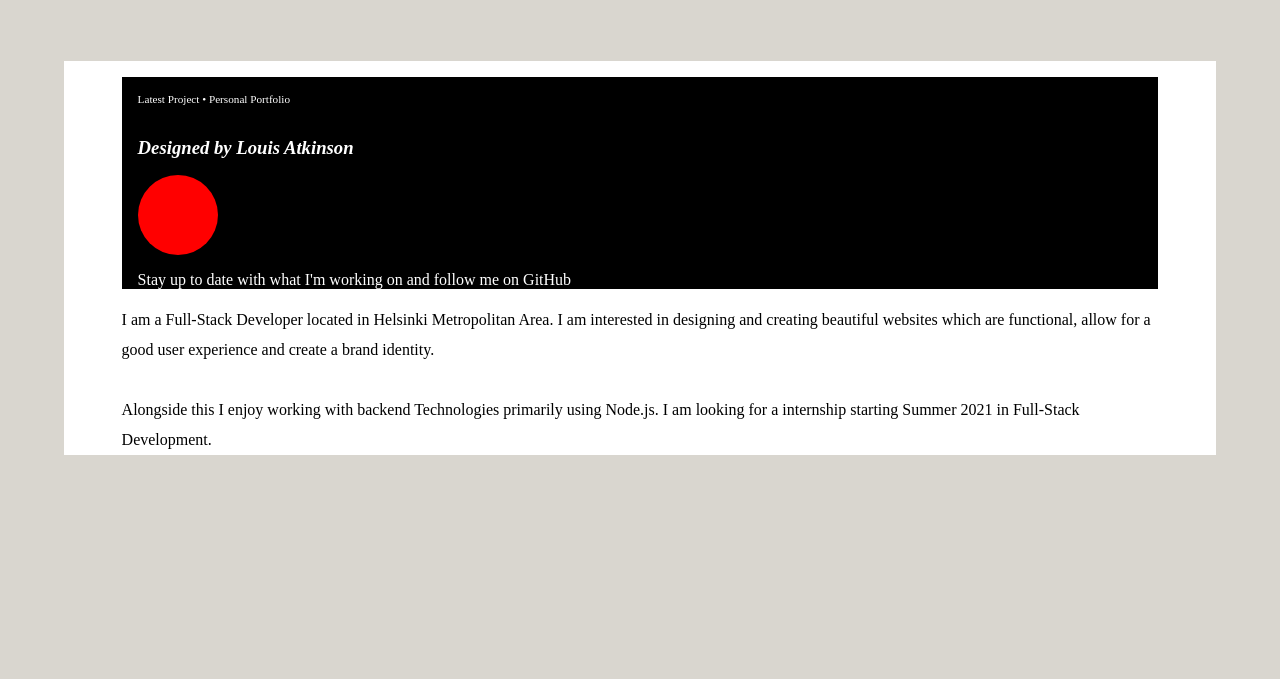
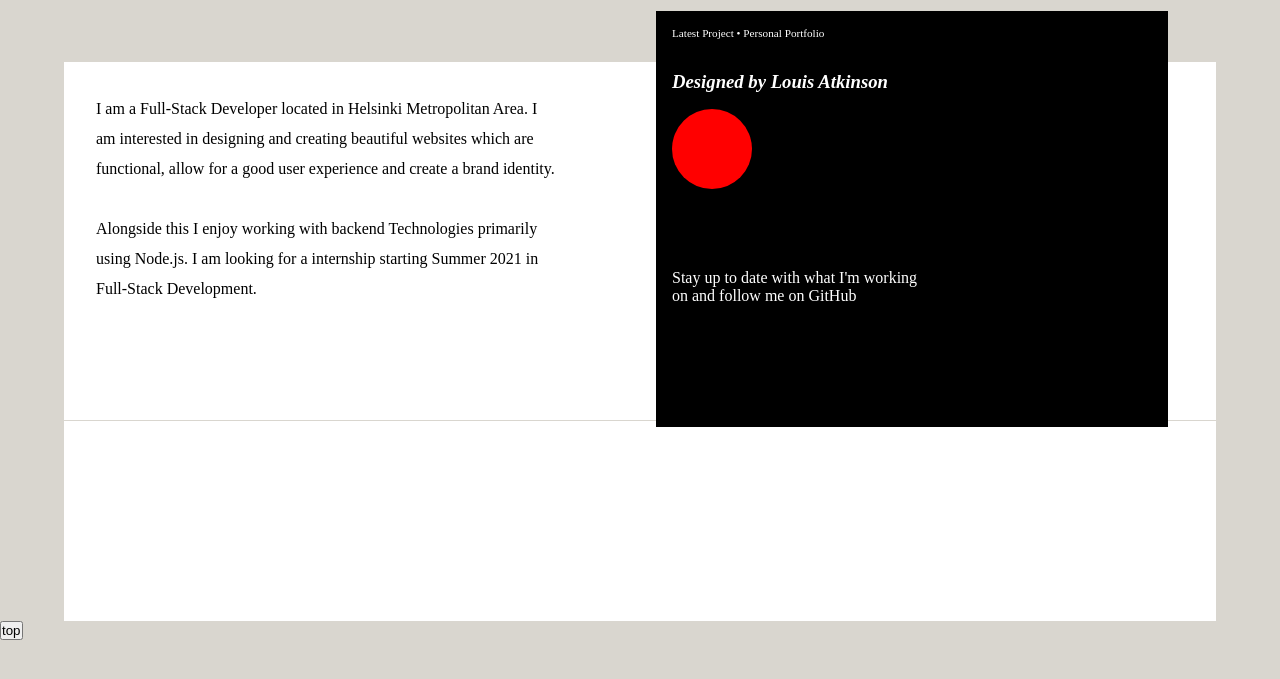
Before and after one commit to elfransat/Personal-Portfolio-BCH-, a plain HTML site: page index.html in a window 1280 px wide. Shown: the part 117-796 px from the top of the page. Drawn offline with Linux system fonts and the light colour scheme; a web font is replaced by a local one.

Commit message:
refined UI and improved responsiveness

```diff
--- a/index.html
+++ b/index.html
@@ -43,6 +43,8 @@
         </div>
       </div>
       <div class="section2"></div>
+      <button onclick="topFunction" id="myButton" title="go to top">top</button>
     </main>
+    <script src="script.js"></script>
   </body>
 </html>
--- a/style.css
+++ b/style.css
@@ -45,6 +45,7 @@ header {
   align-items: center;
   background-color: white;
   width: 90%;
+  border: solid 1px #d9d6cf;
 }
 .introduction-text {
   width: 90%;
@@ -59,6 +60,7 @@ header {
   width: 90%;
   background-color: black;
   margin-top: 1rem;
+  padding-bottom: 1rem;
 }
 
 .box p,
@@ -75,12 +77,38 @@ header {
   margin-bottom: 1rem;
 }
 
+.description {
+  width: 50%;
+  margin-top: 4rem;
+}
+
 .circle {
   background-color: red;
   width: 10vh;
   height: 10vh;
   border-radius: 50%;
   margin-left: 1rem;
+}
+
+.section2 {
+  height: 200px;
+  background-color: white;
+  width: 90%;
+  margin: 0 auto;
+}
+
+.btn {
+  display: none;
+  position: fixed;
+  bottom: 4rem;
+  right: 2rem;
+  z-index: 10;
+  bottom: none;
+  outline: none;
+  background-color: #d9d6cf;
+  padding: 1rem;
+  font-size: 18px;
+  border-radius: 10px;
 }
 /*
 @media screen and (min-width: 320px) {
@@ -138,13 +166,32 @@ header {
 .box .description {
   width: 50%;
 }
-
+*/
 @media screen and (min-width: 480px) {
 } // mobile landscape
 @media screen and (min-width: 768px) {
 }
 @media screen and (min-width: 1024px) {
-  /* use this as a breakpoint for where to split the page with the box at the side
+
+  .section1 {
+    flex-direction: row;
+    padding-bottom: 100px;
+  }
+
+  .introduction-text {
+    width: 40%;
+    margin: 2rem 0 1rem 2rem;
+  }
+
+  .box {
+    position: absolute;
+    width: 40%;
+    height: 50%;
+    right: 7rem;
+    top: 7rem;
+  }
+
+
 }
 
 @media screen and (min-width: 1200px) {
```
